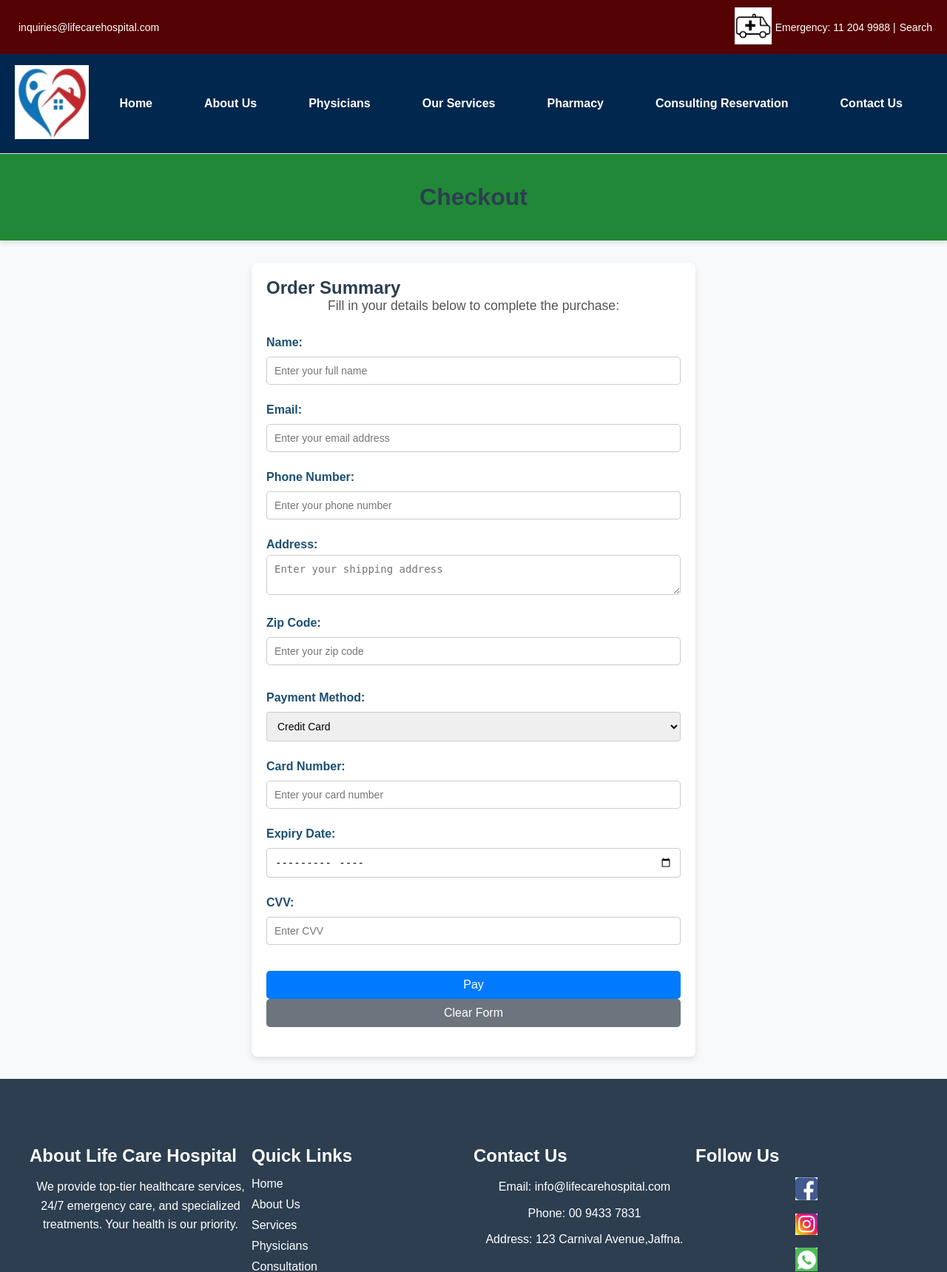
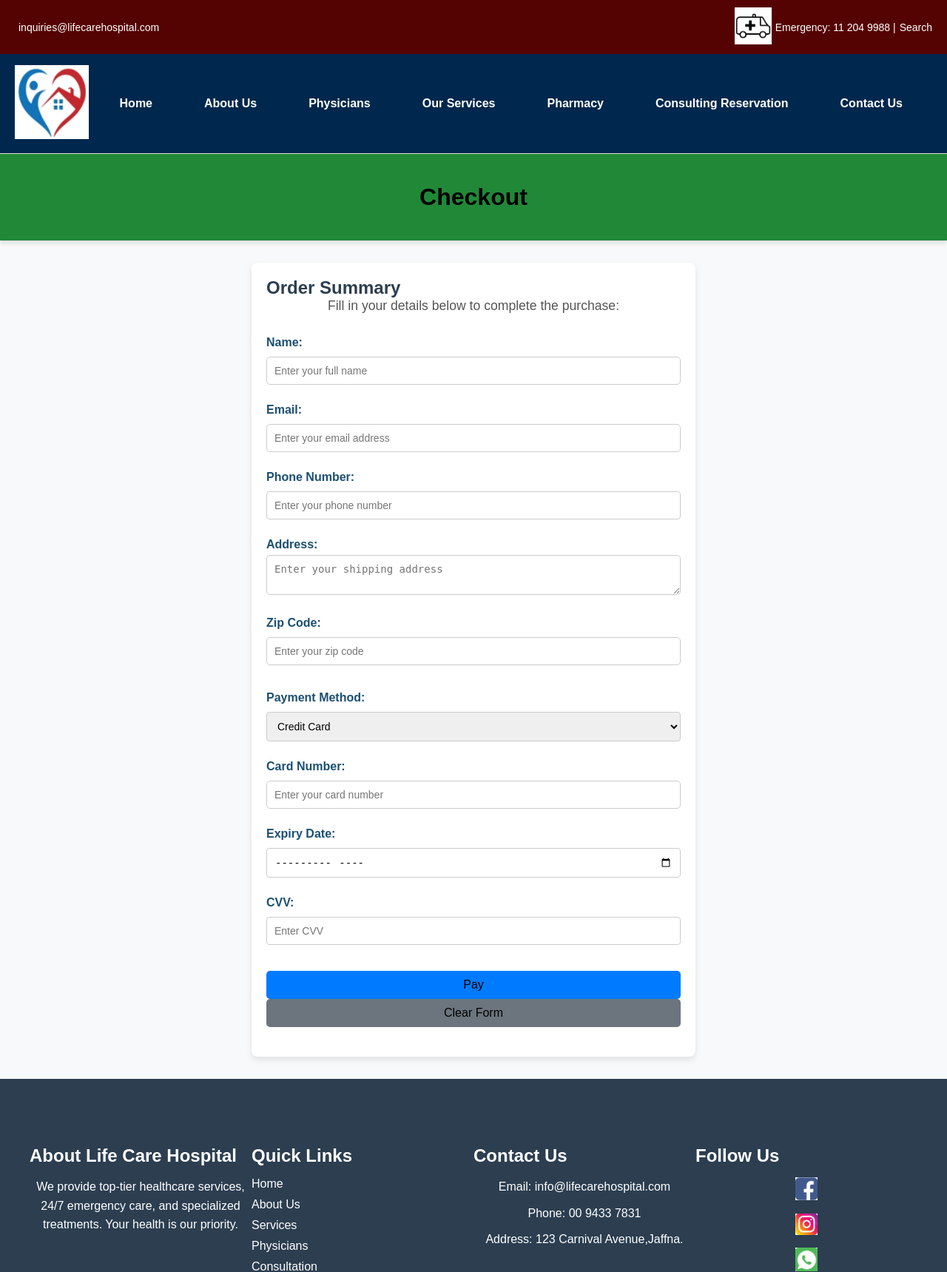
Before and after one commit to luksiny/lifecare, a PHP site: page /checkout.html in a window 1280 px wide. Shown: the top 1719 px of the page at 74% size. Run offline with PHP 8.4, Linux system fonts and the light colour scheme.

Commit message:
sixth commit

```diff
--- a/checkout.html
+++ b/checkout.html
@@ -33,6 +33,7 @@
             <li id="link-accommodation"><a href="pharmacypage.html">Pharmacy</a></li>
             <li id="link-corporate"><a href="consulting reservationpage.html">Consulting Reservation</a></li>
             <li id="link-contact"><a href="contactus.html">Contact Us</a></li>
+
         </ul>
     </div>
 
@@ -42,6 +43,7 @@
     <header>
         <h1>Checkout</h1>
     </header>
+
     <div id="checkout-container" class="container">
         <form id="checkout-form">
             <div id="order-summary" class="section">
--- a/contactus.html
+++ b/contactus.html
@@ -138,7 +138,7 @@
 
             <!-- Footer Bottom Section -->
             <div id="footer-bottom">
-                <h3 div="copyright"> &copy; 2024 Life Care Hospital. All Rights Reserved.</h3>
+                <h3 div="copyright"> .</h3>
             </div>
         </footer>
 
--- a/doctor'spage.html
+++ b/doctor'spage.html
@@ -183,7 +183,7 @@
 
             <!-- Footer Bottom Section -->
             <div id="footer-bottom">
-                <h3 div="copyright"> &copy; 2024 Life Care Hospital. All Rights Reserved.</h3>
+                <h3 div="copyright"> </h3>
             </div>
         </footer>
 
--- a/lifecarehospital.css
+++ b/lifecarehospital.css
@@ -1027,10 +1027,15 @@ body {
 /* Header */
 header {
   background-color: #218838;
-  color:black;
+  color:white;
   padding: 20px;
   text-align: center;
   box-shadow: 0 4px 6px rgba(0, 0, 0, 0.1);
+}
+
+
+header h1{
+  color: black;
 }
 
 /* Container */
@@ -1039,6 +1044,7 @@ header {
   margin: 30px auto;
   padding: 20px;
   background-color: #ffffff;
+  color: black;
   border-radius: 8px;
   box-shadow: 0 4px 8px rgba(0, 0, 0, 0.1);
 }
@@ -1073,7 +1079,7 @@ textarea {
 /* Buttons */
 .buttons button {
   background-color: #007bff;
-  color: #fff;
+  color: black;
   border: none;
   border-radius: 5px;
   padding: 10px 15px;
--- a/scripts/script.js
+++ b/scripts/script.js
@@ -92,8 +92,6 @@ document.getElementById('buyNow').addEventListener('click', () => {
 });
 
 
-
-// Handle checkout form submission
 if (document.getElementById('orderForm')) {
     document.getElementById('orderForm').addEventListener('submit', function (event) {
         event.preventDefault();
@@ -103,6 +101,7 @@ if (document.getElementById('orderForm')) {
         const paymentInfo = document.getElementById('payment').value;
 
         if (name && address && paymentInfo) {
+            // Create delivery date only when inputs are valid
             const deliveryDate = new Date();
             deliveryDate.setDate(deliveryDate.getDate() + 7);
 
@@ -114,10 +113,15 @@ if (document.getElementById('orderForm')) {
             document.getElementById('thankYouMessage').style.display = 'block';
             document.getElementById('orderForm').style.display = 'none';
         } else {
-            alert('Please fill in all the required details.');
+            // Define delivery date separately for the alert
+            const today = new Date();
+            today.setDate(today.getDate() + 7);
+
+            alert(`Please fill in all the required details. The estimated delivery date is ${today.toDateString()}.`);
         }
     });
 }
+
 
 
 // Load order summary on checkout page
--- a/services.html
+++ b/services.html
@@ -225,7 +225,7 @@
 
         <!-- Footer Bottom Section -->
         <div id="footer-bottom">
-            <h3 div="copyright"> &copy; 2024 Life Care Hospital. All Rights Reserved.</h3>
+            <h3 div="copyright"> </h3>
         </div>
     </footer>
 
```
